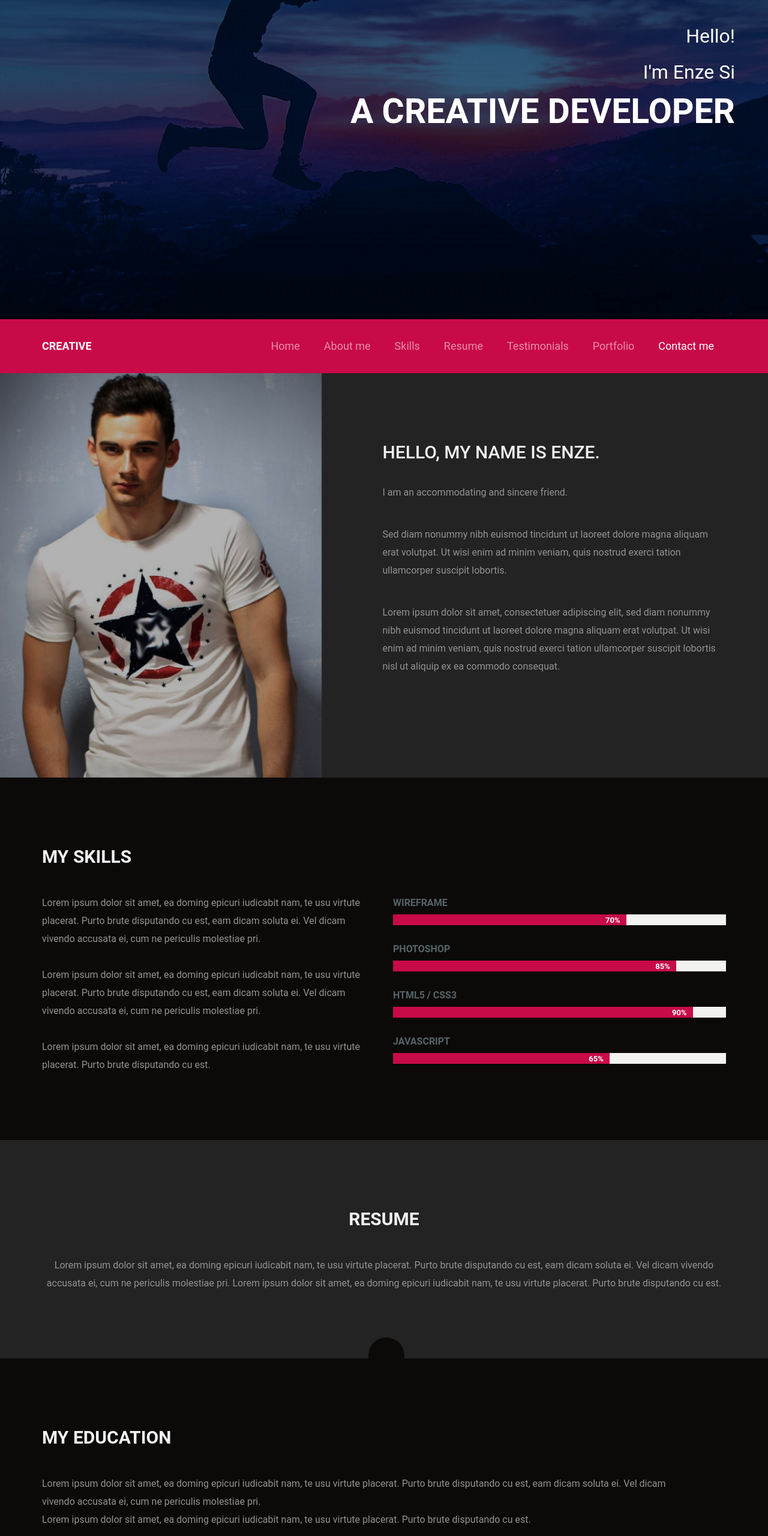
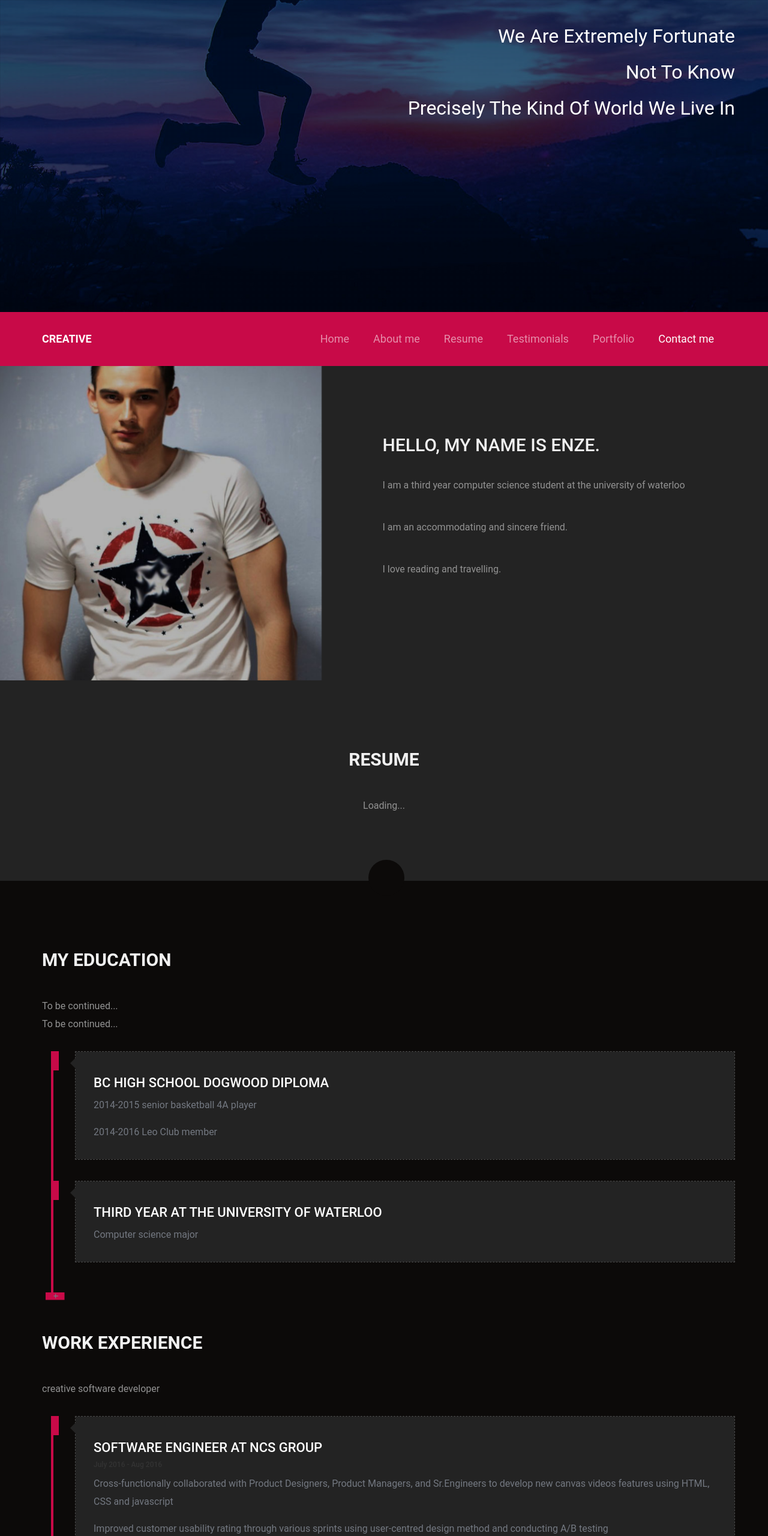
Before and after one commit to enzesi/enzesi.github.io, a plain HTML site: page index.html in a window 1280 px wide. Shown: the part 240-2800 px from the top of the page at 60% size. Drawn offline with Linux system fonts and the light colour scheme.

Commit message:
education

```diff
--- a/index.html
+++ b/index.html
@@ -34,10 +34,12 @@
 		<div class="row">
 			<div class="banner-content wow fadeInRight">
 				<h2 class="title">
-						<span>Hello!</span>
+						<!-- <span>Hello!</span> -->
 
-			<span>I'm Enze Si</span>
-						A CREATIVE DEVELOPER
+			<span>We are Extremely Fortunate</span>
+			<span>Not to know</span>
+			<span>Precisely The Kind Of World We Live In</span>
+<!-- 						A CREATIVE ARTISIT -->
 				</h2>
 
 				<!-- <a href="#" class="btn btn-default">Learn More</a> -->
@@ -67,7 +69,7 @@
 				<ul class="nav navbar-nav navbar-right">
 					<li class="active"><a href="#section-banner">Home </a></li>
 					<li><a href="#section-profile">About me </a></li>
-					<li><a href="#section-skill">Skills </a></li>
+					<!-- <li><a href="#section-skill">Skills </a></li> -->
 					<li><a href="#section-resume">Resume </a></li>
 					<li><a href="#section-testimonial">Testimonials </a></li>
 					<li><a href="#section-portfolio">Portfolio </a></li>
@@ -127,17 +129,17 @@
 					 <h2 class="section-title uppercase">Hello, My Name is Enze.</h2>
 <br/>
 								<p>
-									I am an accommodating and sincere friend.
+									I am a third year computer science student at the university of waterloo
 								</p>
 <br/>
 
 
 								<p class="text-grey animated bounceInUp" style="opacity: 1;">
-									Sed diam nonummy nibh euismod tincidunt ut laoreet dolore magna aliquam erat volutpat. Ut wisi enim ad minim veniam, quis nostrud exerci tation ullamcorper suscipit lobortis.
+									I am an accommodating and sincere friend.
 								</p>
 <br/>
 								<p class="text-grey animated bounceInUp" style="opacity: 1;">
-									Lorem ipsum dolor sit amet, consectetuer adipiscing elit, sed diam nonummy nibh euismod tincidunt ut laoreet dolore magna aliquam erat volutpat. Ut wisi enim ad minim veniam, quis nostrud exerci tation ullamcorper suscipit lobortis nisl ut aliquip ex ea commodo consequat.
+									I love reading and travelling.
 								</p>
 
 				</div>
@@ -149,7 +151,7 @@
 </section>
 <!-- section profile end -->
 
-<!-- section skill start -->
+<!-- section skill start
 
 <section id="section-skill" class="section-padding">
 	<div class="container">
@@ -208,7 +210,7 @@
 		</div>
 	</div>
 </section>
-<!-- section skill End -->
+section skill End -->
 
 <!-- Resume start -->
 
@@ -217,7 +219,7 @@
 		<div class="row">
 			<div class="col-md-12 text-center wow fadeInUp">
 				<h2 class="heading-title">Resume</h2>
-				<p>Lorem ipsum dolor sit amet, ea doming epicuri iudicabit nam, te usu virtute placerat. Purto brute disputando cu est, eam dicam soluta ei. Vel dicam vivendo accusata ei, cum ne periculis molestiae pri. Lorem ipsum dolor sit amet, ea doming epicuri iudicabit nam, te usu virtute placerat. Purto brute disputando cu est.</p>
+				<p>Loading...</p>
 
 			</div>
 		</div>
@@ -233,9 +235,9 @@
 
 				<div class="resume-inner">
 				<h2 class="heading-title">My Education</h2>
-					<p>Lorem ipsum dolor sit amet, ea doming epicuri iudicabit nam, te usu virtute placerat. Purto brute disputando cu est, eam dicam soluta ei. Vel dicam vivendo accusata ei, cum ne periculis molestiae pri.
+					<p>To be continued...
 					<br>
-					Lorem ipsum dolor sit amet, ea doming epicuri iudicabit nam, te usu virtute placerat. Purto brute disputando cu est.</p>
+					To be continued...</p>
 				</div>
 			</div>
 </div>
@@ -252,8 +254,9 @@
 			</div>
 
 			<div class="timeline-label">
-				<h3 class="resume-title">Graphics design diploma</h3>
-				<p>Tolerably earnestly middleton extremely distrusts she boy now not. Add and offered prepare how cordial two promise. Greatly who affixed suppose but enquire compact prepare all put. Added forth chief trees but rooms think may.</p>
+				<h3 class="resume-title">BC high school dogwood diploma</h3>
+				<p>2014-2015 senior basketball 4A player</p>
+				<p>2014-2016 Leo Club member</p>
 			</div>
 		</div>
 
@@ -269,8 +272,8 @@
 			</div>
 
 			<div class="timeline-label">
-			   <h3 class="resume-title">Web design diploma</h3>
-				 <p>Tolerably earnestly middleton extremely distrusts she boy now not. Add and offered prepare how cordial two promise. Greatly who affixed suppose but enquire compact prepare all put. Added forth chief trees but rooms think may.</p>
+			   <h3 class="resume-title">Third year at the university of waterloo</h3>
+				 <p>Computer science major</p>
 			</div>
 		</div>
 
@@ -278,7 +281,7 @@
 	<div class="tlinks">Collect from <a href="http://www.cssmoban.com/"  title="网站模板">网站模板</a></div>
 
 
-	<article class="timeline-entry">
+	<!-- <article class="timeline-entry">
 
 		<div class="timeline-entry-inner">
 
@@ -310,7 +313,7 @@
 			</div>
 		</div>
 
-	</article>
+	</article> -->
 
 
 	<article class="timeline-entry begin">
@@ -337,9 +340,9 @@
 
 				<div class="resume-inner">
 				<h2 class="heading-title">Work Experience</h2>
-					<p>Lorem ipsum dolor sit amet, ea doming epicuri iudicabit nam, te usu virtute placerat. Purto brute disputando cu est, eam dicam soluta ei. Vel dicam vivendo accusata ei, cum ne periculis molestiae pri.
+					<p>creative software developer
 					<br>
-					Lorem ipsum dolor sit amet, ea doming epicuri iudicabit nam, te usu virtute placerat. Purto brute disputando cu est.</p>
+					</p>
 				</div>
 			</div>
 </div>
@@ -356,8 +359,11 @@
 			</div>
 
 			<div class="timeline-label">
-				<h3 class="resume-title">Sr. Web designer</h3>
-				<p>Tolerably earnestly middleton extremely distrusts she boy now not. Add and offered prepare how cordial two promise. Greatly who affixed suppose but enquire compact prepare all put. Added forth chief trees but rooms think may.</p>
+				<h3 class="resume-title">Software Engineer at NCS Group</h3>
+				<h6>July 2016 - Aug 2016</h6>
+				<p>Cross-functionally collaborated with Product Designers, Product Managers, and Sr.Engineers to develop new canvas videos features using HTML, CSS and javascript<p>
+				<p>Improved customer usability rating through various sprints using user-centred design method and conducting A/B testing</p>
+				<p>Conducted and built a test framework for a production webpage to track, log, and debug</p>
 			</div>
 		</div>
 
@@ -373,15 +379,15 @@
 			</div>
 
 			<div class="timeline-label">
-			   <h3 class="resume-title">Web designer</h3>
-				 <p>Tolerably earnestly middleton extremely distrusts she boy now not. Add and offered prepare how cordial two promise. Greatly who affixed suppose but enquire compact prepare all put. Added forth chief trees but rooms think may.</p>
+			   <h3 class="resume-title">Software Developer at Kii Mobile Technologies Inc.</h3>
+				 <p>To be continued...</p>
 			</div>
 		</div>
 
 	</article>
 
 
-	<article class="timeline-entry">
+	<!-- <article class="timeline-entry">
 
 		<div class="timeline-entry-inner">
 
@@ -413,7 +419,7 @@
 			</div>
 		</div>
 
-	</article>
+	</article> -->
 
 
 	<article class="timeline-entry begin">
```
